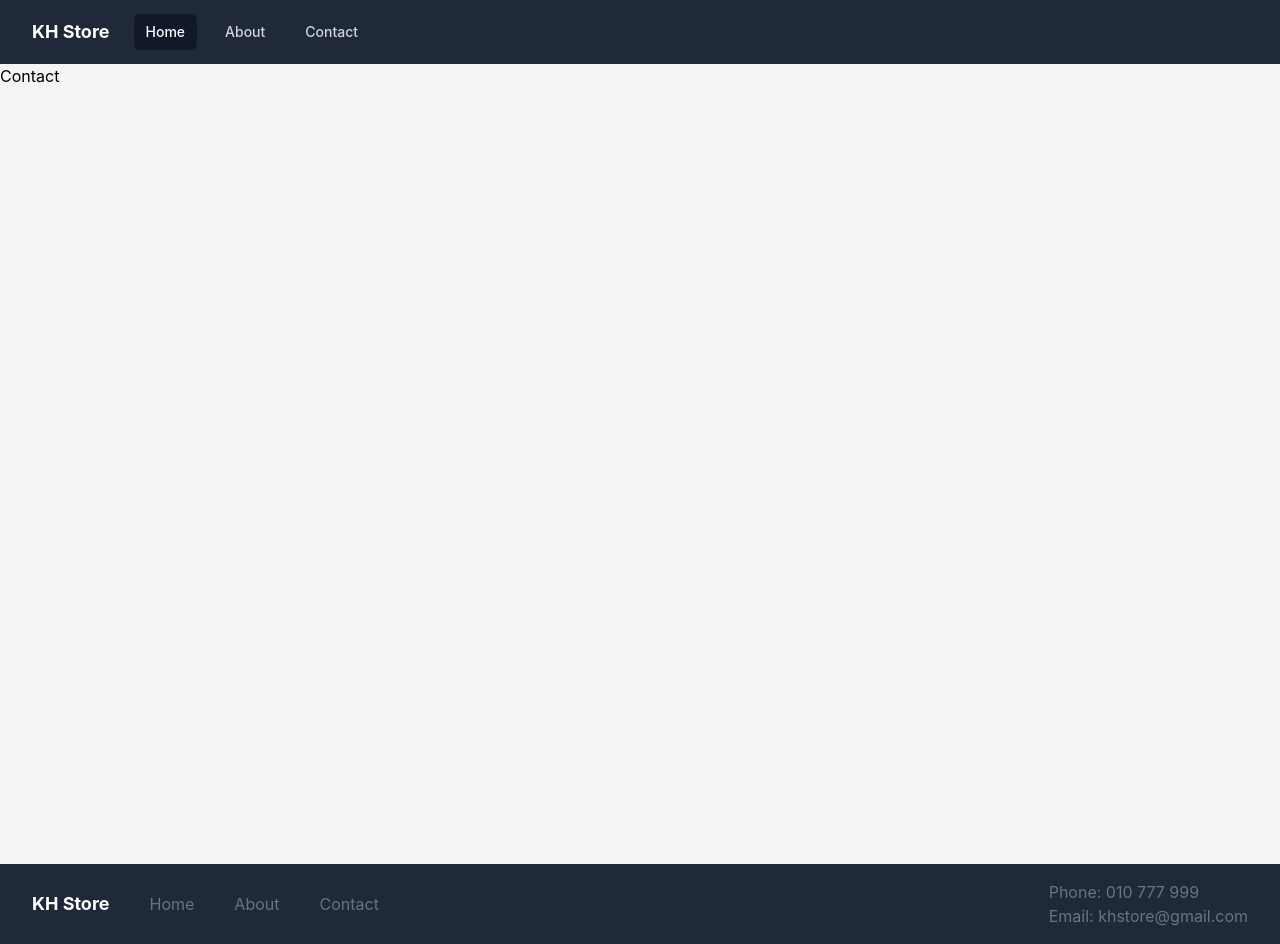
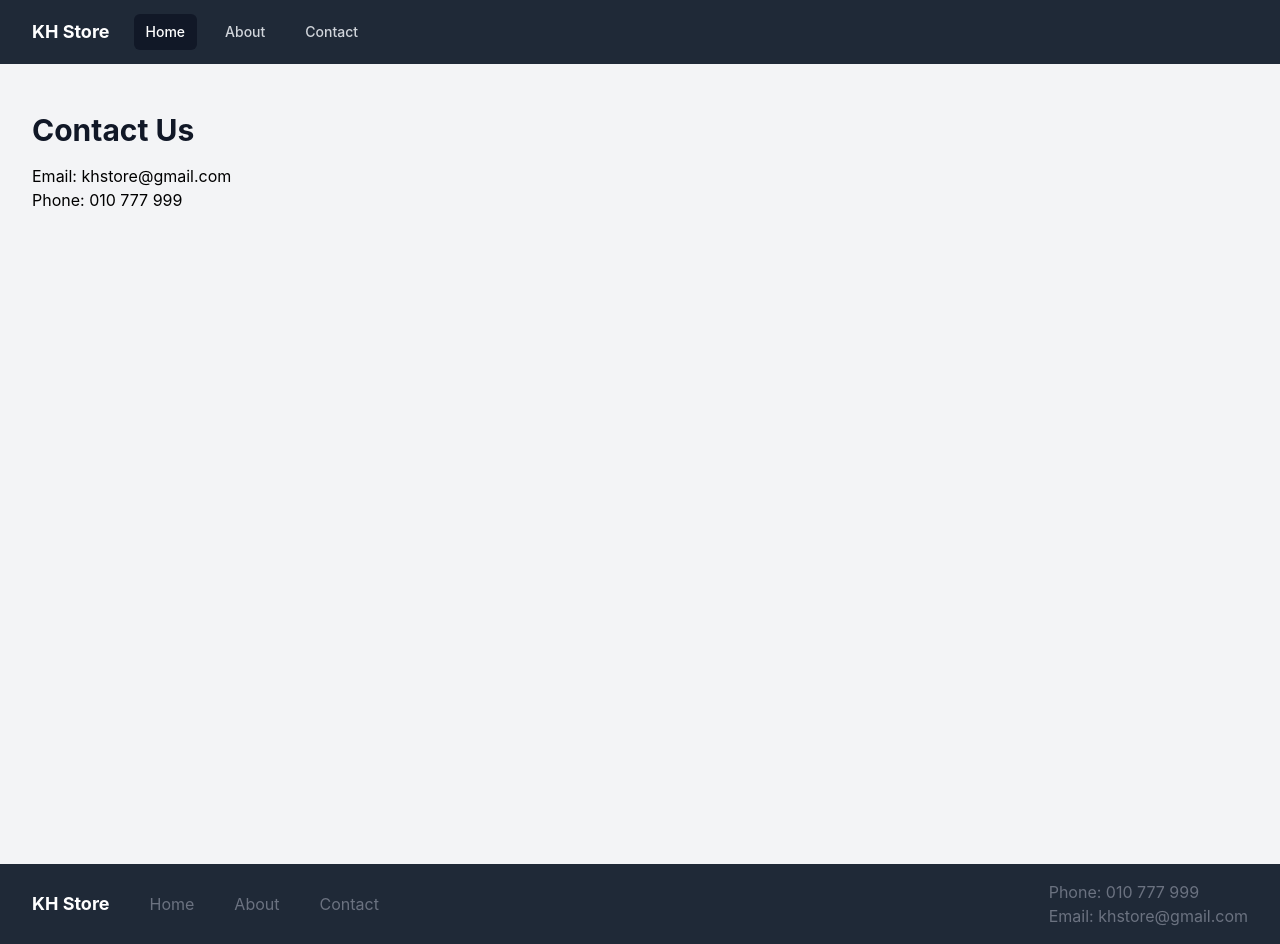
Before and after one commit to chhayseavpav/project02, a React (Create React App) app: page /contact in a window 1280 px wide. Built offline with nearby package versions, Linux system fonts and the light colour scheme.

Commit message:
Updata contact  page

```diff
--- a/src/pages/Contact.jsx
+++ b/src/pages/Contact.jsx
@@ -1,7 +1,17 @@
 import React from "react";
 
 function Contact() {
-  return <div className="min-h-screen bg-gray-100">Contact</div>;
+  return (
+    <div className="min-h-screen bg-gray-100">
+      <div className="max-w-7xl mx-auto px-4 sm:px-6 lg:px-8">
+        <div className="py-12">
+          <h1 className="text-3xl font-bold text-gray-900 mb-4">Contact Us</h1>
+          <p>Email: khstore@gmail.com</p>
+          <p>Phone: 010 777 999</p>
+        </div>
+      </div>
+    </div>
+  );
 }
 
 export default Contact;
```
